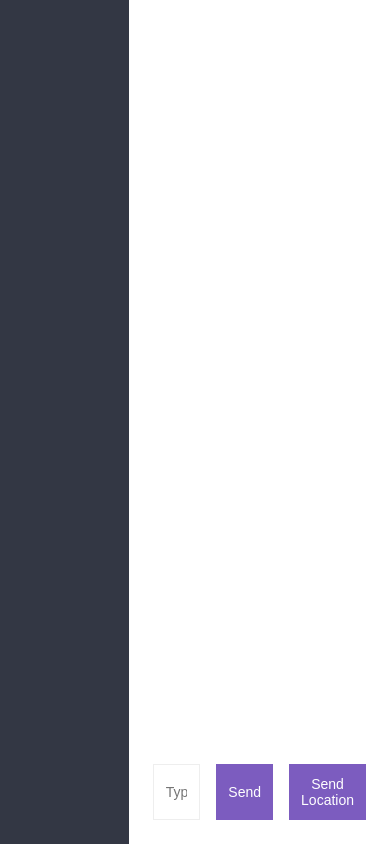
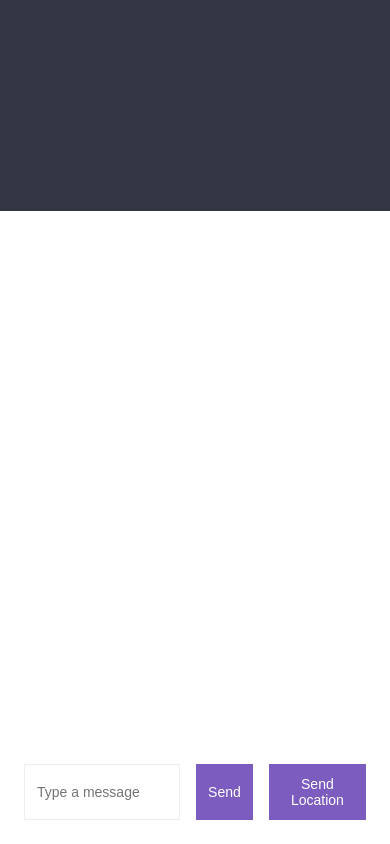
Before and after one commit to yoursshahnawaz/chat-app, a website: page public/chat.html in a window 390 px wide. Drawn offline with nearby package versions, Linux system fonts and the light colour scheme; no server answers.

Commit message:
fixed responsiveness

```diff
--- a/public/chat.html
+++ b/public/chat.html
@@ -44,13 +44,15 @@
     </script>
 
     <script id="sidebar-template" type="text/html">
-        <h2 class="room-title">{{room}}</h2>
+        <h2 class="room-title">Room: {{room}}</h2>
+        <div class="user-info">
             <h3 class="list-title">Users</h3>
             <ul class="users">
                 {{#users}}
                     <li>{{username}}</li>
                 {{/users}}
             </ul>
+        </div>
     </script>
 
     <script src="https://cdnjs.cloudflare.com/ajax/libs/mustache.js/3.0.1/mustache.min.js"></script>
--- a/public/css/styles.css
+++ b/public/css/styles.css
@@ -40,7 +40,7 @@ input {
 button {
 	cursor: pointer;
 	padding: 12px;
-    background: #7C5CBF;
+	background: #7c5cbf;
 	border: none;
 	color: white;
 	font-size: 16px;
@@ -68,8 +68,8 @@ button:disabled {
 }
 
 .centered-form__box {
-    box-shadow: 0px 0px 17px 1px #1D1F26;
-    background: #F7F7FA;
+	box-shadow: 0px 0px 17px 1px #1d1f26;
+	background: #f7f7fa;
 	padding: 24px;
 	width: 250px;
 }
@@ -94,7 +94,39 @@ button:disabled {
 	color: white;
 	background: #333744;
 	width: 225px;
-    overflow-y: scroll
+	overflow-y: scroll;
+}
+
+@media screen and (max-width: 650px) {
+	.chat {
+		height: 80vh;
+		flex-direction: column;
+	}
+	.chat__sidebar {
+		height: 25vh;
+		width: 100vw;
+		order: 1;
+		position: fixed;
+	}
+	.chat__main {
+		order: 2;
+		padding-top: 20px;
+		margin-top: 180px;
+		margin-bottom: 50px;
+	}
+
+	.chat__messages {
+		height: 65vh;
+	}
+
+	.user-info {
+		padding: 5px;
+		overflow: auto;
+	}
+	.compose {
+		position: fixed;
+		bottom: 0;
+	}
 }
 
 /* Chat styles */
@@ -130,7 +162,7 @@ button:disabled {
 }
 
 .message a {
-    color: #0070CC;
+	color: #0070cc;
 }
 
 /* Message Composition Styles */
```
Lines whose indentation alone changed are shown as unchanged.
